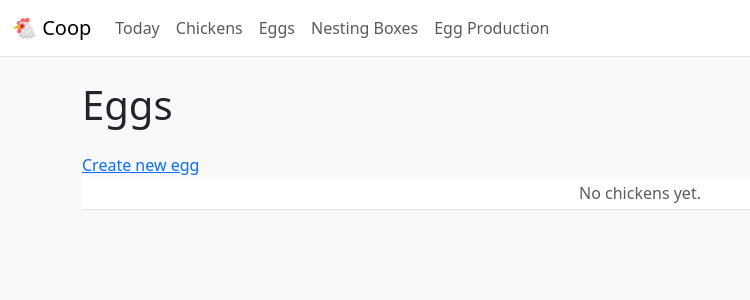
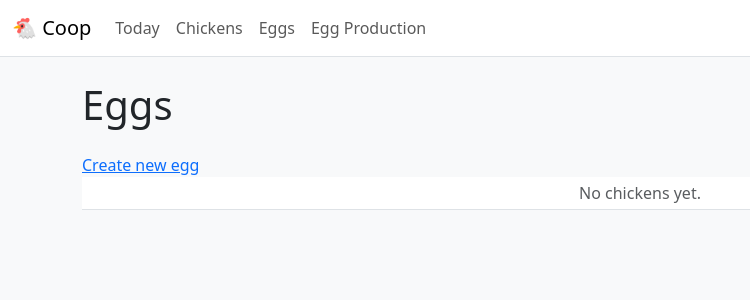
Before and after one commit to dapeef/chicken-watcher, a Django app: template src/web_app/templates/web_app/egg_list.html in a window 1280 px wide. Shown: the top 300 px of the page, without its empty margins (0-750 px from the left). Run offline with Django 5.2, Linux system fonts and the light colour scheme; the template is opened without the code that fills it, so the values that code supplies are empty.

Commit message:
Remove "Nesting boxes" header
This was not currently implemented

```diff
--- a/src/hardware_agent/camera.py
+++ b/src/hardware_agent/camera.py
@@ -1,7 +1,7 @@
 import cv2
 import time
 import threading
-from typing import Callable, Optional, Tuple, Union
+from typing import Callable, Optional, Tuple
 import numpy as np
 
 
--- a/src/web_app/templates/base.html
+++ b/src/web_app/templates/base.html
@@ -20,7 +20,6 @@
         <li class="nav-item"><a class="nav-link" href="{% url 'dashboard' %}">Today</a></li>
         <li class="nav-item"><a class="nav-link" href="{% url 'chicken_list' %}">Chickens</a></li>
         <li class="nav-item"><a class="nav-link" href="{% url 'egg_list' %}">Eggs</a></li>
-        <li class="nav-item"><a class="nav-link" href="{% url 'box_list' %}">Nesting Boxes</a></li>
         <li class="nav-item"><a class="nav-link" href="{% url 'egg_production' %}">Egg Production</a></li>
       </ul>
     </div>
--- a/src/web_app/urls.py
+++ b/src/web_app/urls.py
@@ -10,6 +10,5 @@ urlpatterns = [
     ),
     path("eggs/", views.EggListView.as_view(), name="egg_list"),
     path("eggs/new/", views.EggCreateView.as_view(), name="egg_create"),
-    path("boxes/", views.NestingBoxListView.as_view(), name="box_list"),
     path("analytics/eggs/", views.EggProductionView.as_view(), name="egg_production"),
 ]
--- a/src/web_app/views.py
+++ b/src/web_app/views.py
@@ -170,10 +170,6 @@ class ChickenDetailView(DetailView):
         return ctx
 
 
-class NestingBoxListView(TemplateView):
-    pass
-
-
 class EggProductionView(TemplateView):
     template_name = "web_app/egg_production.html"
 
```
